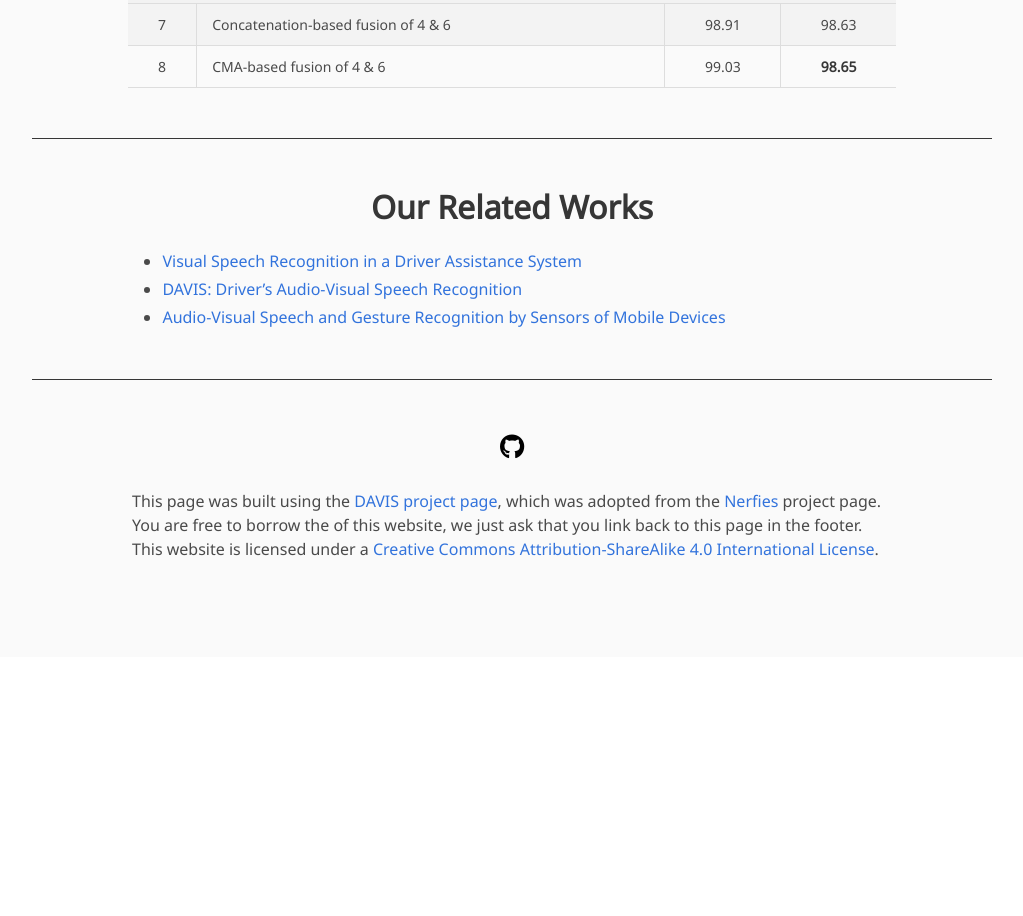
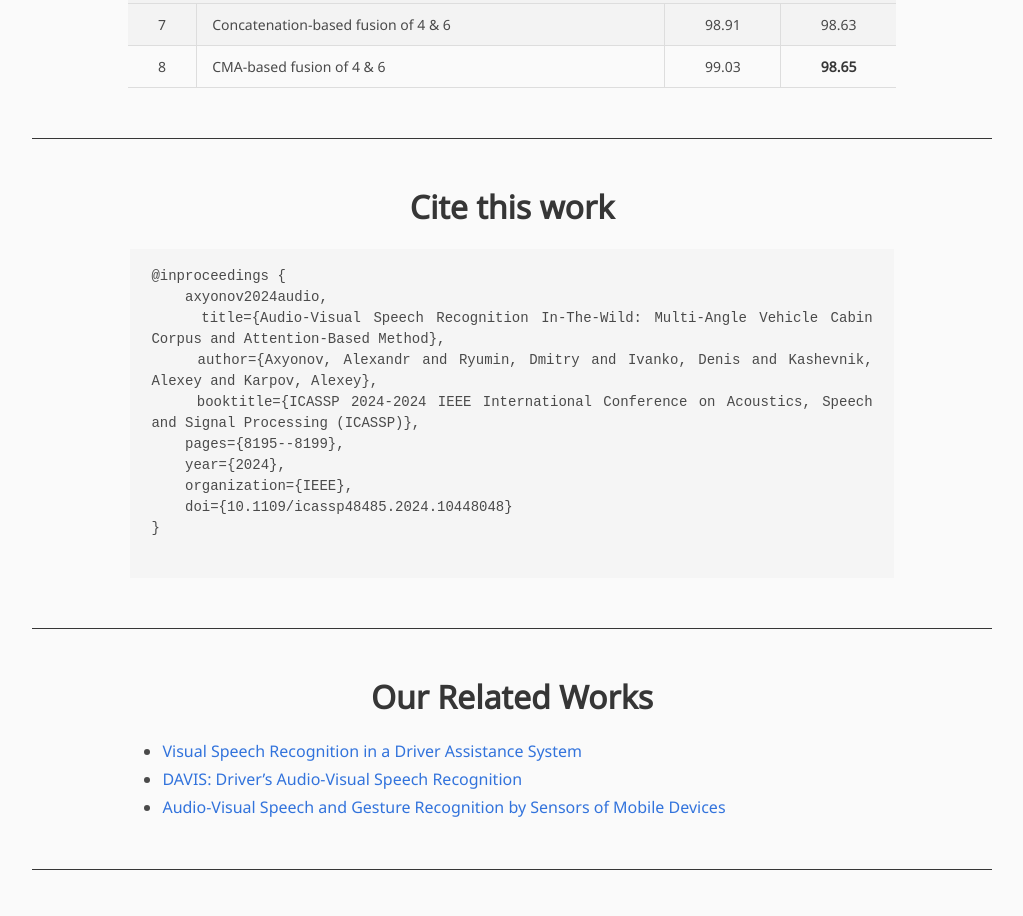
Before and after one commit to SMIL-SPCRAS/DAVIS, a plain HTML site: page index.html in a window 1280 px wide. Shown: the part 4426-5342 px from the top of the page, without its empty margins (128-1151 px from the left). Before the commit the page ends 5083 px from the top, so only its background shows below. Drawn offline with nearby package versions, Linux system fonts and the light colour scheme; some icons are missing; a web font is replaced by a local one.

Commit message:
added citation

```diff
--- a/index.html
+++ b/index.html
@@ -461,6 +461,31 @@
         </div>
 
 
+        <div class="cite-section">
+            <div class="container is-max-desktop">
+                <div class="cite">
+                    <div class="columns is-centered has-text-centered">
+                        <div class="column is-four-fifths">
+                            <h2 class="title is-3">Cite this work</h2>
+                            <div class="content has-text-justified">
+                                <pre>
+@inproceedings {
+    axyonov2024audio,
+    title={Audio-Visual Speech Recognition In-The-Wild: Multi-Angle Vehicle Cabin Corpus and Attention-Based Method},
+    author={Axyonov, Alexandr and Ryumin, Dmitry and Ivanko, Denis and Kashevnik, Alexey and Karpov, Alexey},
+    booktitle={ICASSP 2024-2024 IEEE International Conference on Acoustics, Speech and Signal Processing (ICASSP)},
+    pages={8195--8199},
+    year={2024},
+    organization={IEEE},
+    doi={10.1109/icassp48485.2024.10448048}
+}
+                                </pre>
+                            </div>
+                        </div>
+                    </div>
+                </div>
+            </div>
+        </div>
 
 
         <div class="related-section">
@@ -482,9 +507,6 @@
             </div>
         </div>
     </section>
-
-
-
 
     <footer class="footer">
         <div class="container">
--- a/static/css/index.css
+++ b/static/css/index.css
@@ -68,6 +68,19 @@ section {
 
 .related-section {
   padding: 0 24px;
+}
+
+.cite {
+  padding: 50px 0px;
+  border-bottom: 1px solid #363636;
+}
+
+.cite-section {
+  padding: 0 24px;
+}
+
+.cite pre{
+  white-space:pre-wrap;
 }
 
 .database h2 {
```
